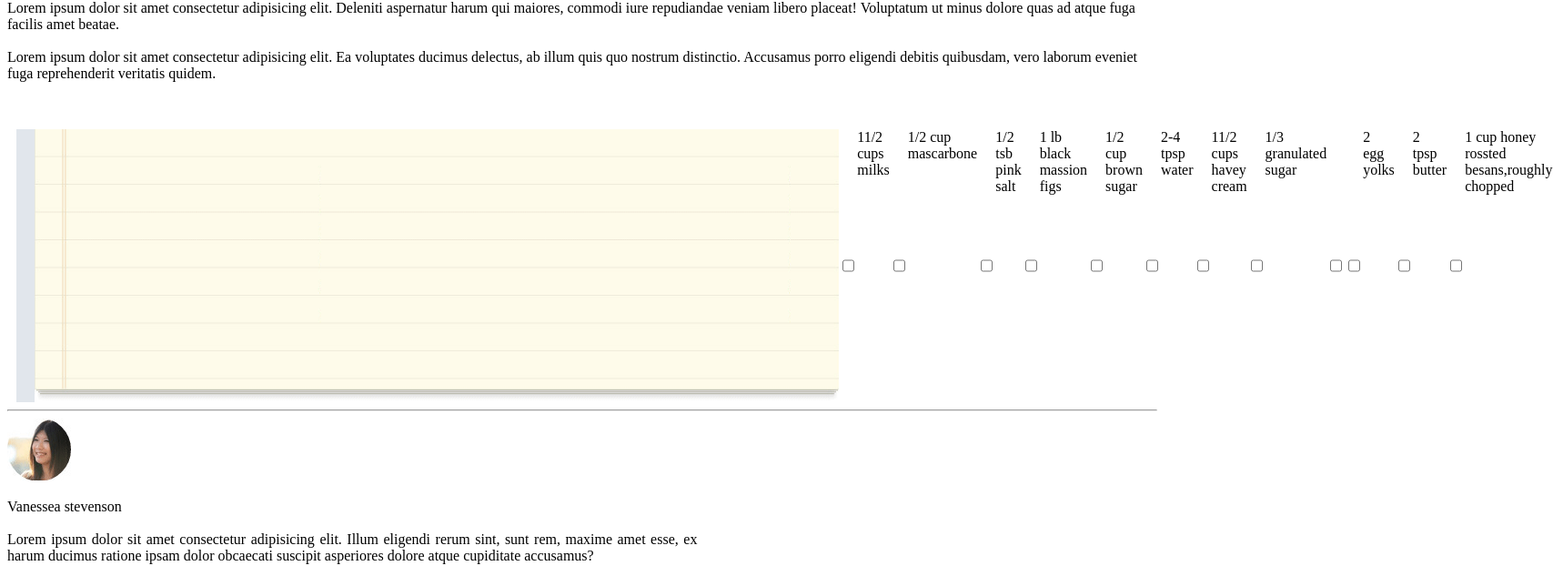
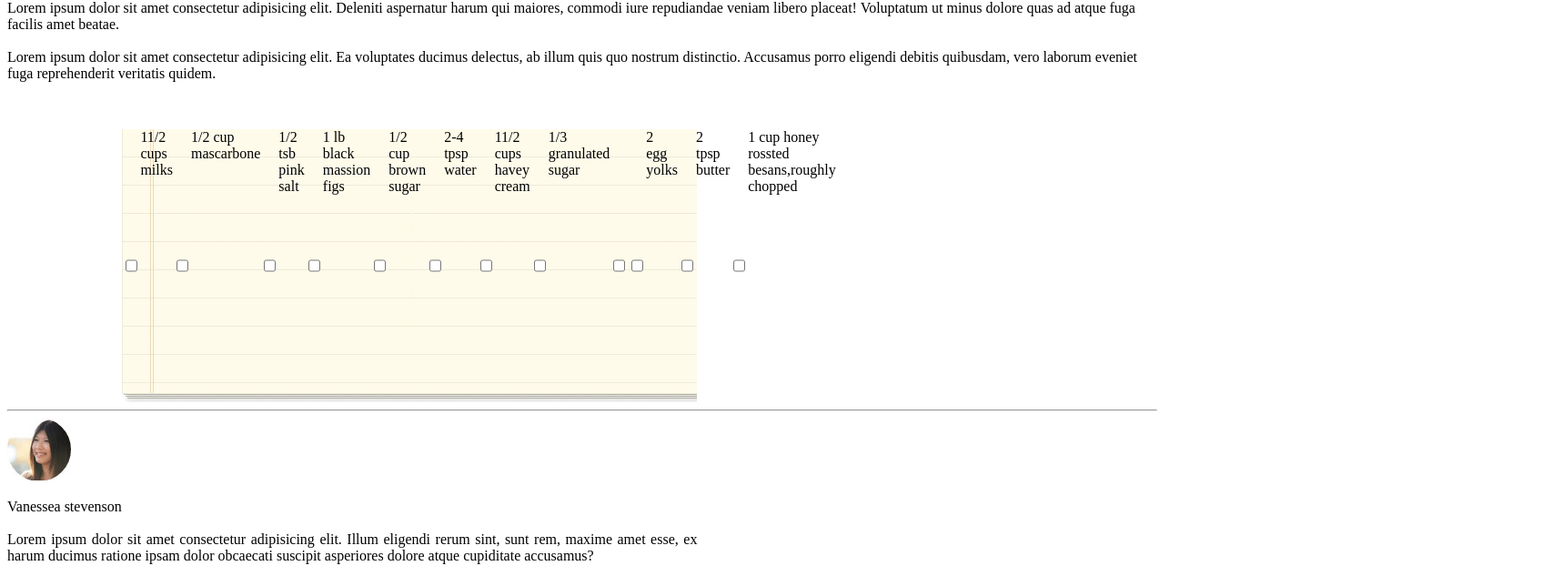
Before and after one commit to NoorAzar11/Chocolate-Pizza, a plain HTML site: page index.html in a window 1280 px wide. Shown: the part 1205-1838 px from the top of the page at 91% size, 1707 px wide, since content can reach past the window. Drawn offline with Linux system fonts and the light colour scheme.

Commit message:
cssfinished

```diff
--- a/index.html
+++ b/index.html
@@ -65,7 +65,7 @@
 
 <br> <br>
 <div id="checkbox">
-<img src="images/list-bg.png" id="image">
+<!-- <img src="images/list-bg.png" id="image"> -->
 
 
 <input type="checkbox" name="check1" value="11/2 cups milks">
--- a/style.css
+++ b/style.css
@@ -81,14 +81,19 @@ body main div p{
       position:relative;
       display: inline-block;
      left: 10px;
-      padding-left: 20px;
+      padding: left 100px;
     display: flex;
     width: 50%;
     height: 300px;
-    background-image: url(images\list-bg.png);
+    background-image: url(images/list-bg.png);
     background-repeat: no-repeat;
-    background-color: #e1e6ec;
-    background-size: contain;
+    top: 50%;
+    left: 10%;
+    clear: left;
+
+
+    /* background-size: contain; */
+
 
 
 
```
